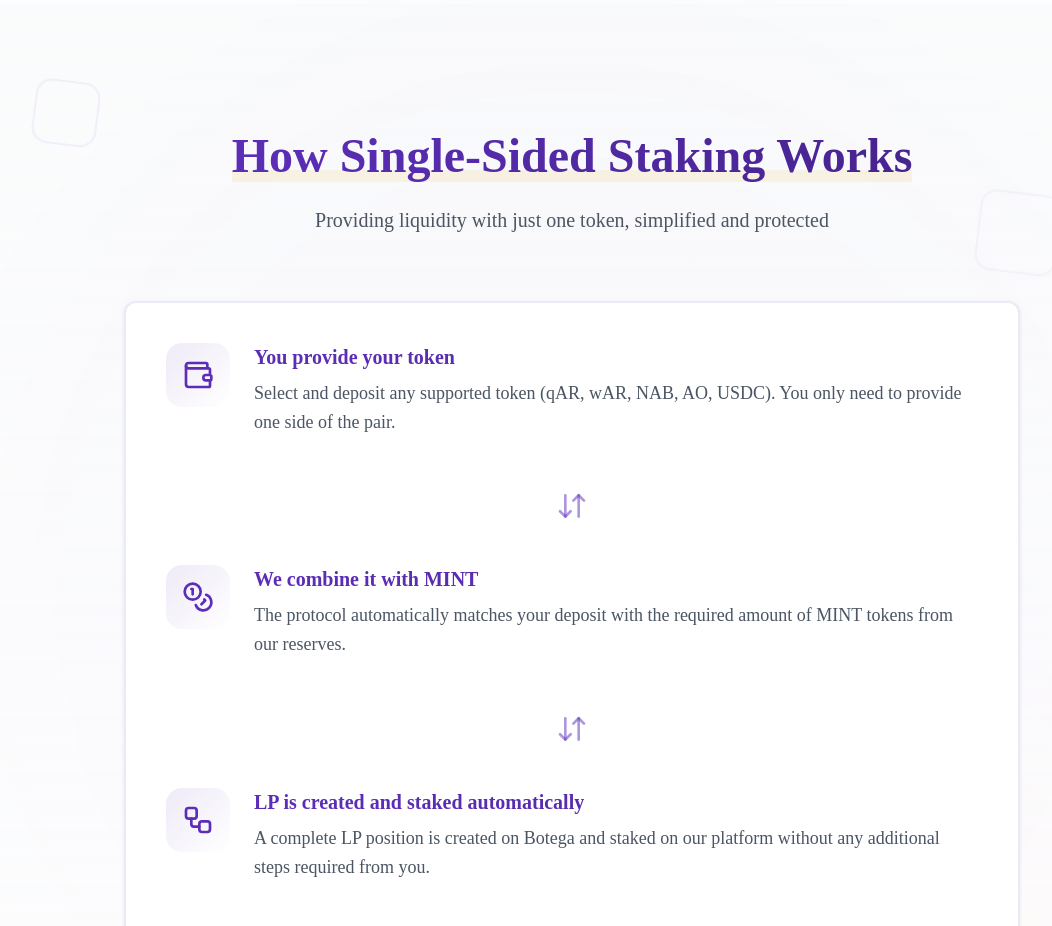
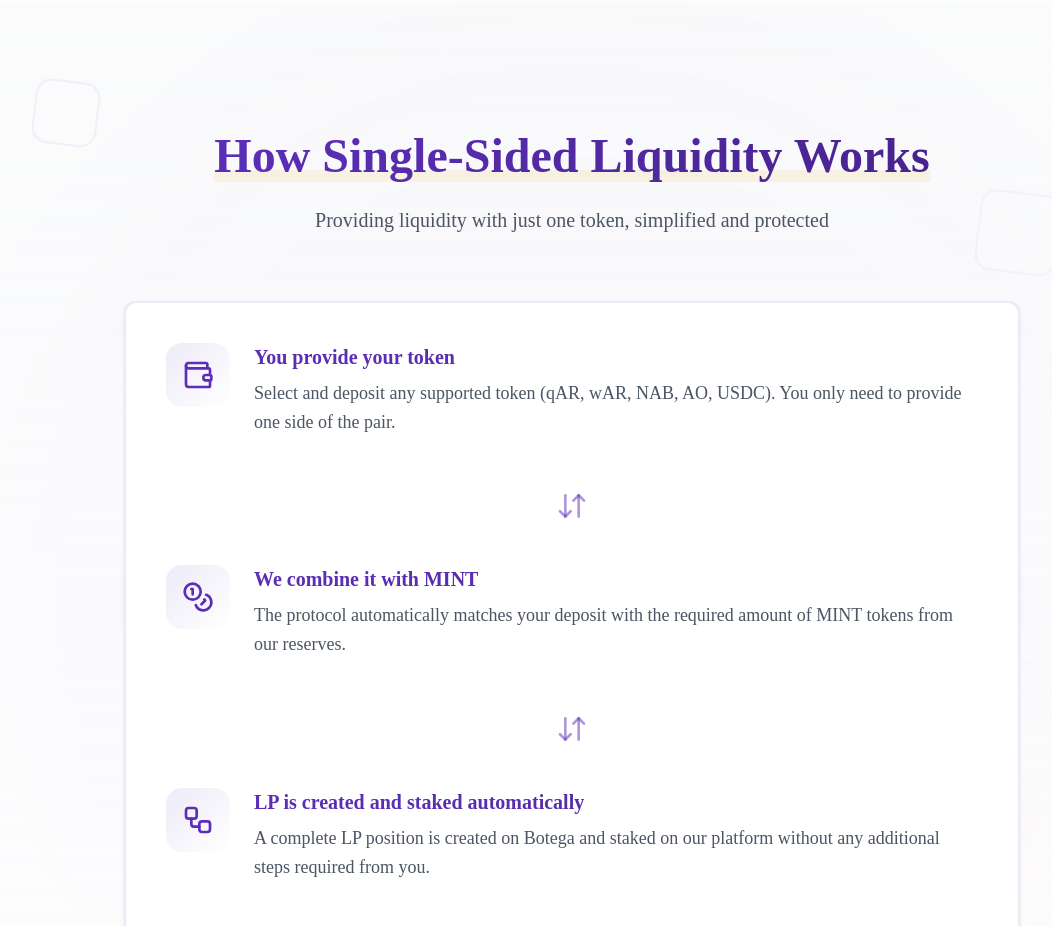
Before and after one commit to skyf0xx/mint, a Next.js app: page / in a window 1280 px wide. Shown: the part 1200-2126 px from the top of the page, without its empty margins (68-1120 px from the left). Built offline with nearby package versions, Linux system fonts and the light colour scheme.

Commit message:
feat: update copy

```diff
--- a/sections/how-it-works.tsx
+++ b/sections/how-it-works.tsx
@@ -172,7 +172,7 @@
                     <h2 className="text-5xl font-bold mb-6">
                         <span className="relative">
                             <span className="relative z-10 bg-clip-text text-transparent bg-gradient-to-r from-primary via-primary-600 to-primary-700">
-                                How Single-Sided Staking Works
+                                How Single-Sided Liquidity Works
                             </span>
                             <motion.span
                                 className="absolute inset-x-0 bottom-0 h-3 bg-accent/10 -rotate-1"
```
